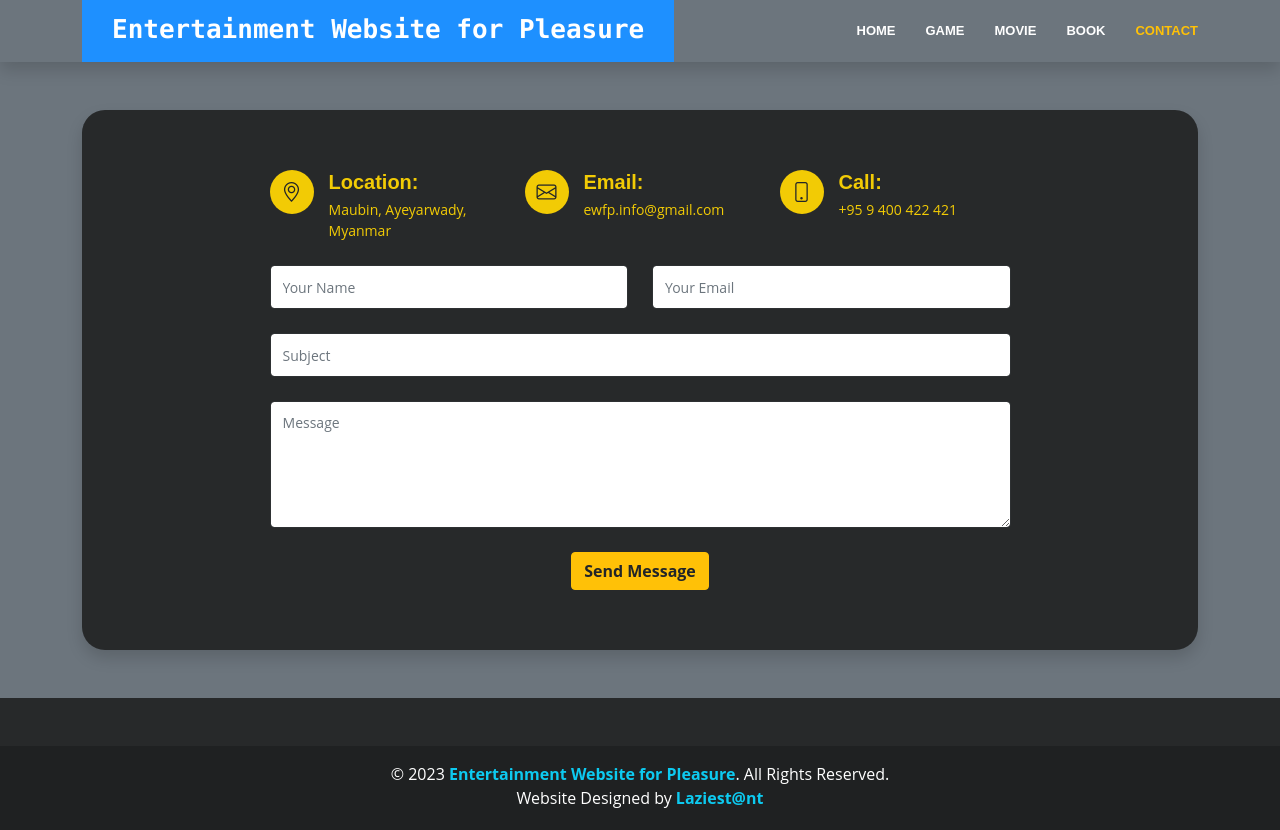
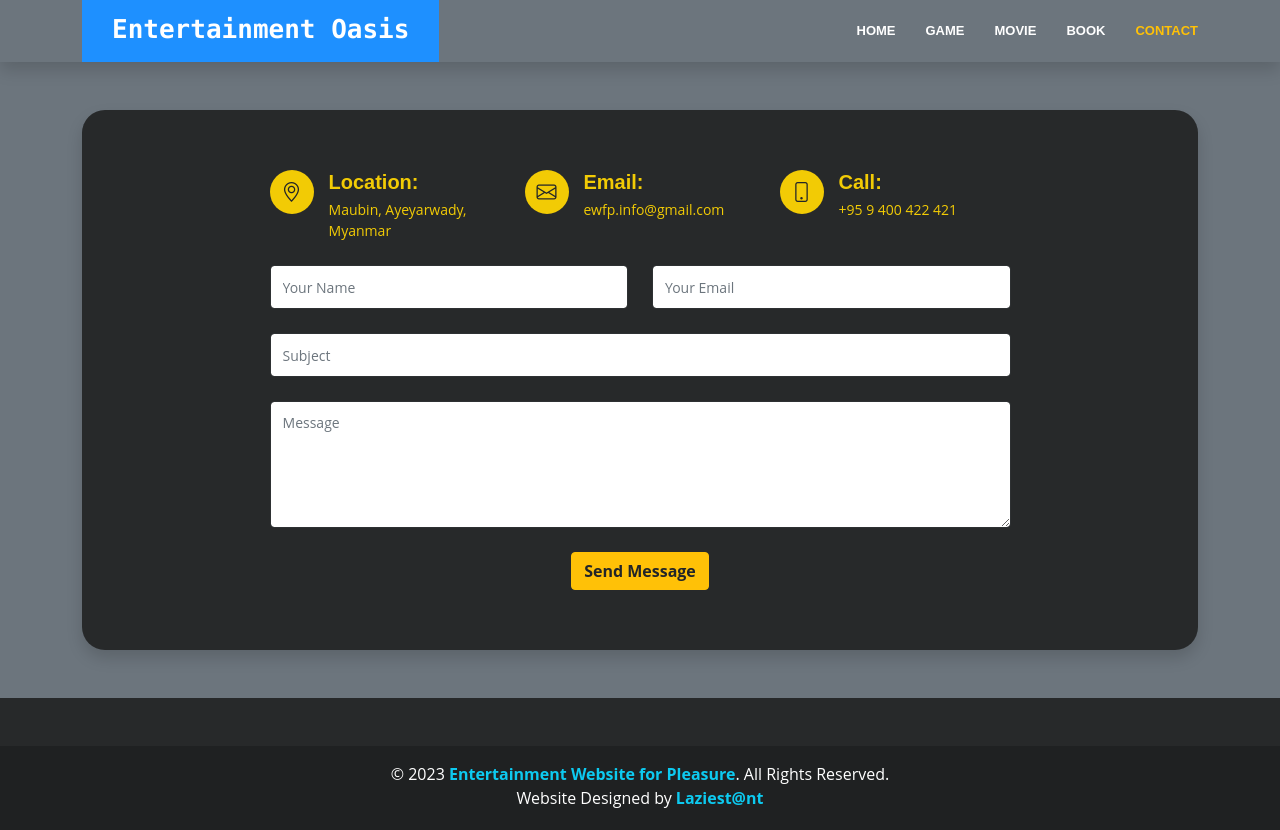
Before and after one commit to aung-khantkyaw/EWFP, a plain HTML site: page contact.html in a window 1280 px wide. Drawn offline with nearby package versions, Linux system fonts and the light colour scheme.

Commit message:
Update contact.html

```diff
--- a/contact.html
+++ b/contact.html
@@ -19,7 +19,7 @@
     <div class="container">
       <div class="header-container bg-secondary d-flex align-items-center justify-content-between">
         <div class="logo">
-          <h1 class="text-light font-monospace"><a href="index.html"><span>Entertainment Website for Pleasure</span></a>
+          <h1 class="text-light font-monospace"><a href="index.html"><span>Entertainment Oasis</span></a>
           </h1>
         </div>
 
```
